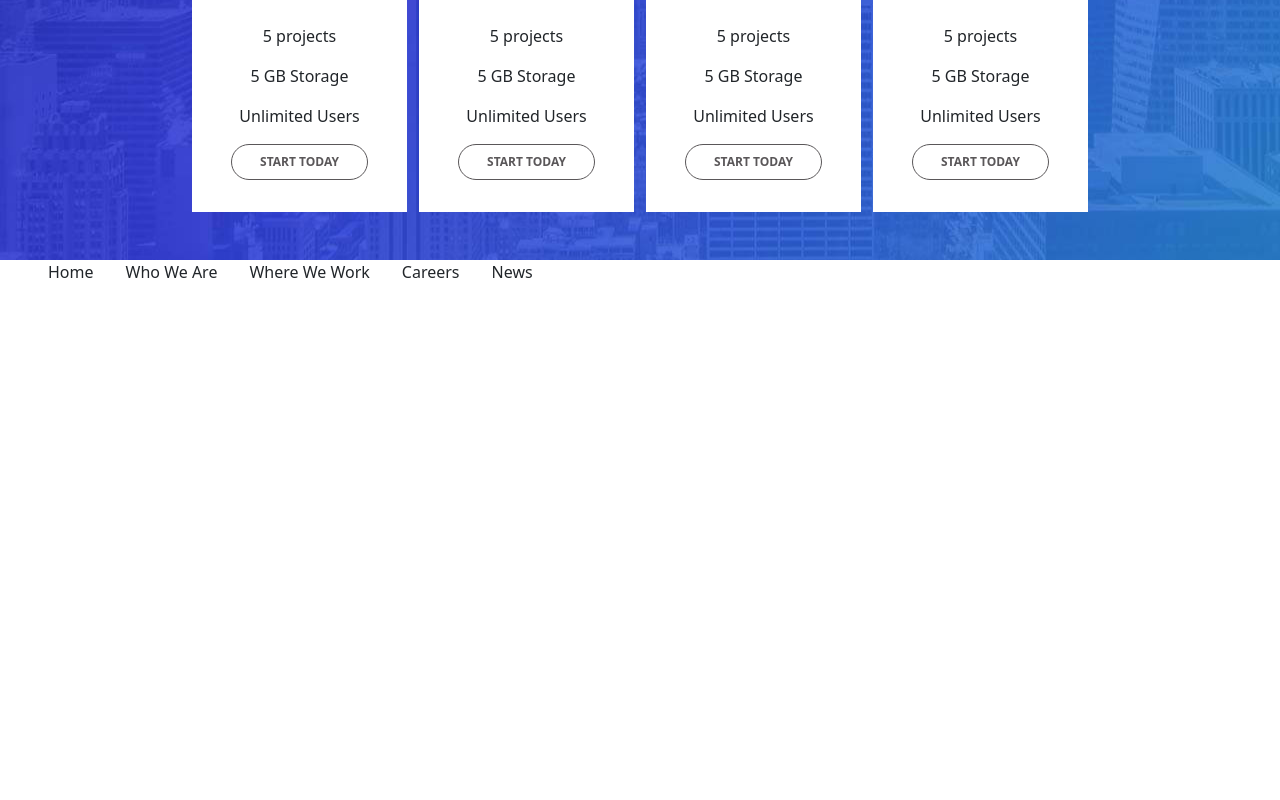
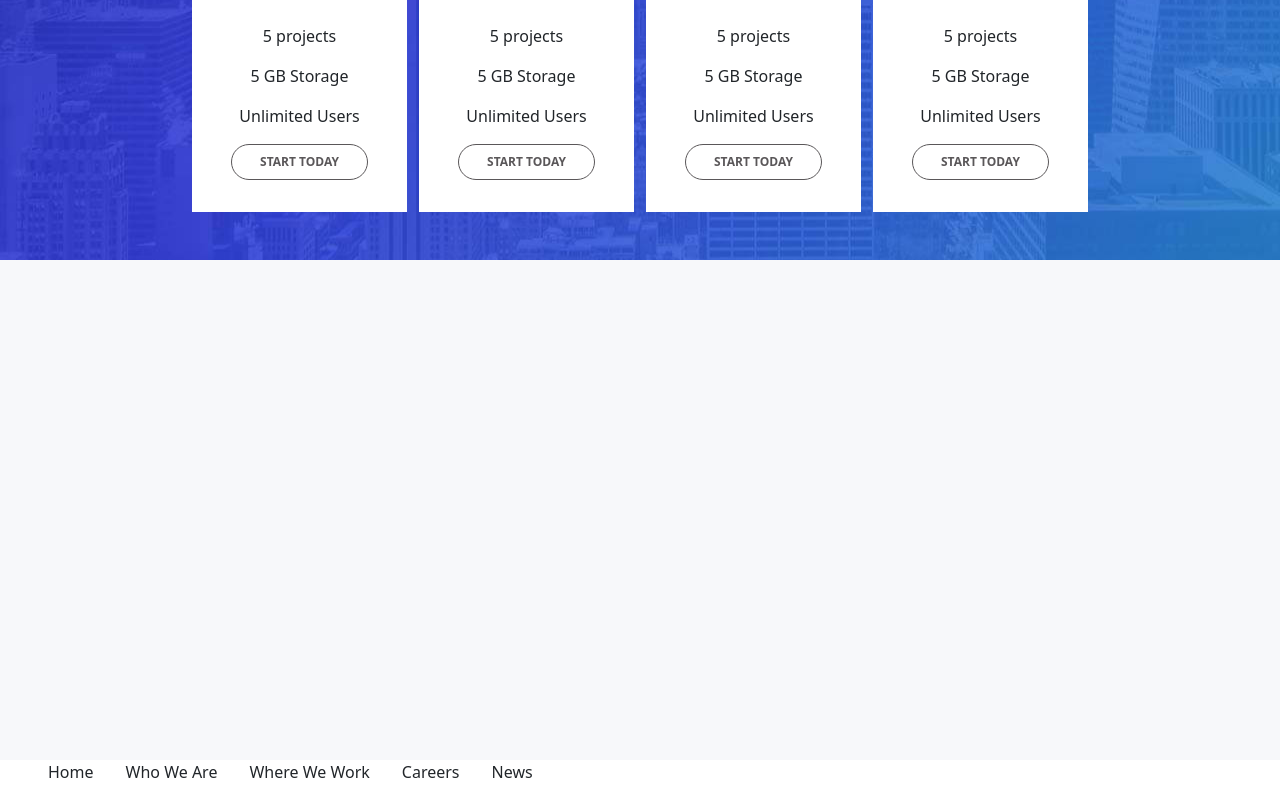
Before and after one commit to DezVibez/proj-html-vuejs, a Vue app: page / in a window 1280 px wide. Shown: the part 3344-4144 px from the top of the page. Before the commit the page ends 3644 px from the top, so only its background shows below. Built offline with nearby package versions, Linux system fonts and the light colour scheme.

Commit message:
iniziata our news section

```diff
--- a/src/components/BaseMain.vue
+++ b/src/components/BaseMain.vue
@@ -279,6 +279,12 @@
     </div>
   </div>
 
+  <div class="our-news">
+    <div class="my-container">
+
+    </div>
+  </div>
+
 
 
 
@@ -403,4 +409,10 @@ export default {
 
   }
 }
+
+//our-plans-section
+.our-news{
+  background-color: $meet_bg;
+  height: 500px;
+}
 </style>
```
